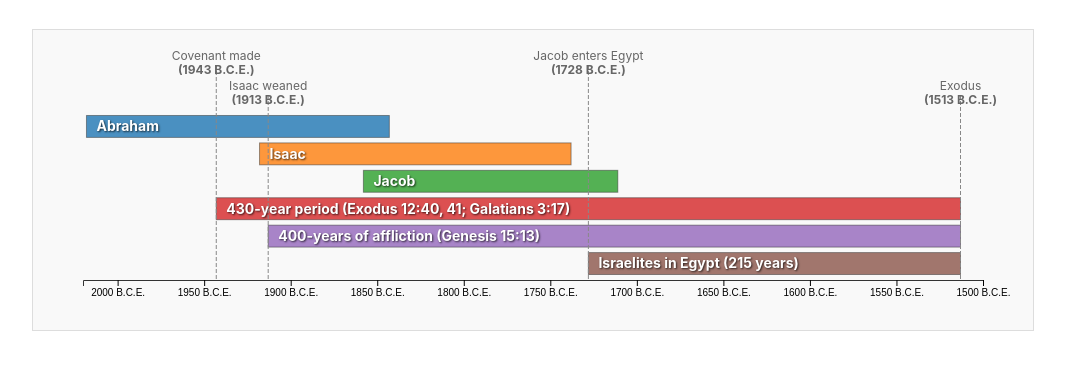
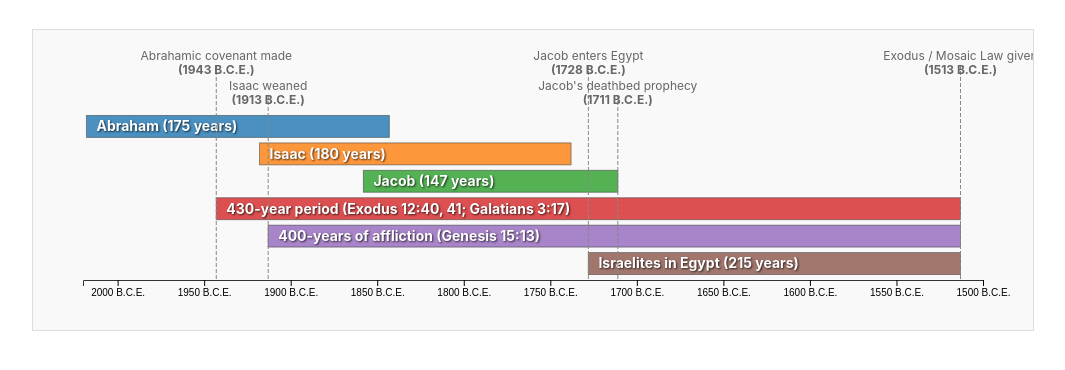
Before and after one commit to Rellum/timeline, a plain HTML site: page index.html in a window 1280 px wide. Shown: the part 266-636 px from the top of the page, without its empty margins (107-1172 px from the left). Drawn offline with nearby package versions, Linux system fonts and the light colour scheme.

Commit message:
updated data and labels

```diff
--- a/index.html
+++ b/index.html
@@ -67,9 +67,9 @@
 <script>
   // --- Data ---
   const periods = [
-    { label: "Abraham", startYear: -2018, endYear: -1843 },
-    { label: "Isaac", startYear: -1918, endYear: -1738 },
-    { label: "Jacob", startYear: -1858, endYear: -1711 },
+    { label: "Abraham (175 years)", startYear: -2018, endYear: -1843 },
+    { label: "Isaac (180 years)", startYear: -1918, endYear: -1738 },
+    { label: "Jacob (147 years)", startYear: -1858, endYear: -1711 },
     { label: "430-year period (Exodus 12:40, 41; Galatians 3:17)", startYear: -1943, endYear: -1513 },
     { label: "400-years of affliction (Genesis 15:13)", startYear: -1913, endYear: -1513 },
     { label: "Israelites in Egypt (215 years)", startYear: -1728, endYear: -1513 },
@@ -77,10 +77,11 @@
 
   // Updated marker data to include labels
   const markerData = [
-    { year: -1943, label: "Covenant made" },
+    { year: -1943, label: "Abrahamic covenant made" },
     { year: -1913, label: "Isaac weaned" },
+    { year: -1711, label: "Jacob's deathbed prophecy" },
     { year: -1728, label: "Jacob enters Egypt" },
-    { year: -1513, label: "Exodus" },
+    { year: -1513, label: "Exodus / Mosaic Law given" },
   ];
 
   // Sort markers by year to ensure alternation is sequential
```
